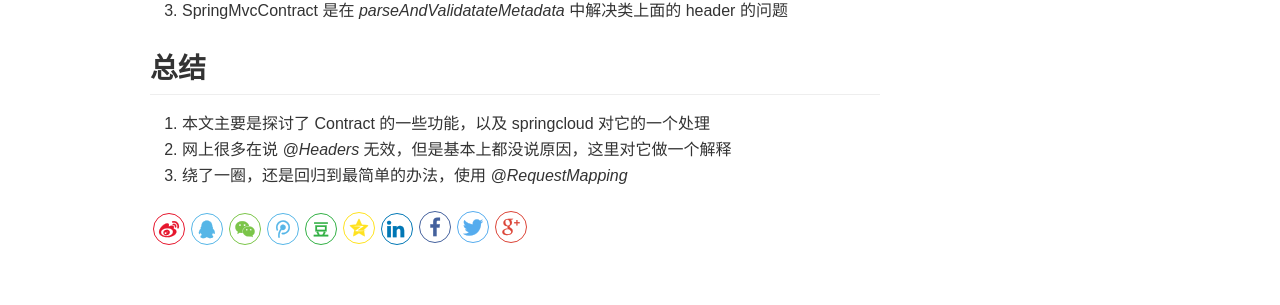
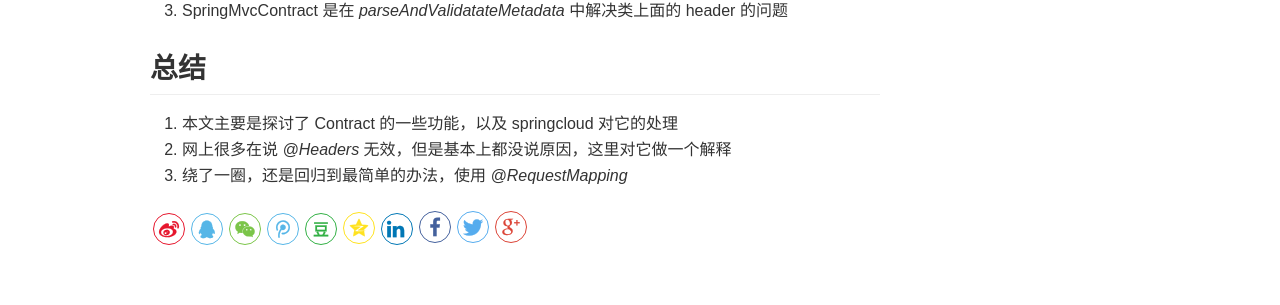
Before and after one commit to bishion/bishion.github.io, a Jekyll site: the page built from _posts/2019-05-29-spring-feign-headers.md, in a window 1280 px wide and 900 px high, scrolled down 4877 px. Shown: the part 493-798 px from the top of the window. Built offline with Jekyll 4.4.1, drawn with Linux system fonts in a browser that asks for light colours.

Commit message:
小修小补

```diff
--- a/_posts/2019-05-29-spring-feign-headers.md
+++ b/_posts/2019-05-29-spring-feign-headers.md
@@ -229,6 +229,6 @@ public interface FeignTest {
 3. SpringMvcContract 是在 *parseAndValidatateMetadata* 中解决类上面的 header 的问题
 
 ## 总结
-1. 本文主要是探讨了 Contract 的一些功能，以及 springcloud 对它的一个处理
+1. 本文主要是探讨了 Contract 的一些功能，以及 springcloud 对它的处理
 2. 网上很多在说 *@Headers* 无效，但是基本上都没说原因，这里对它做一个解释
 3. 绕了一圈，还是回归到最简单的办法，使用 *@RequestMapping*
```
